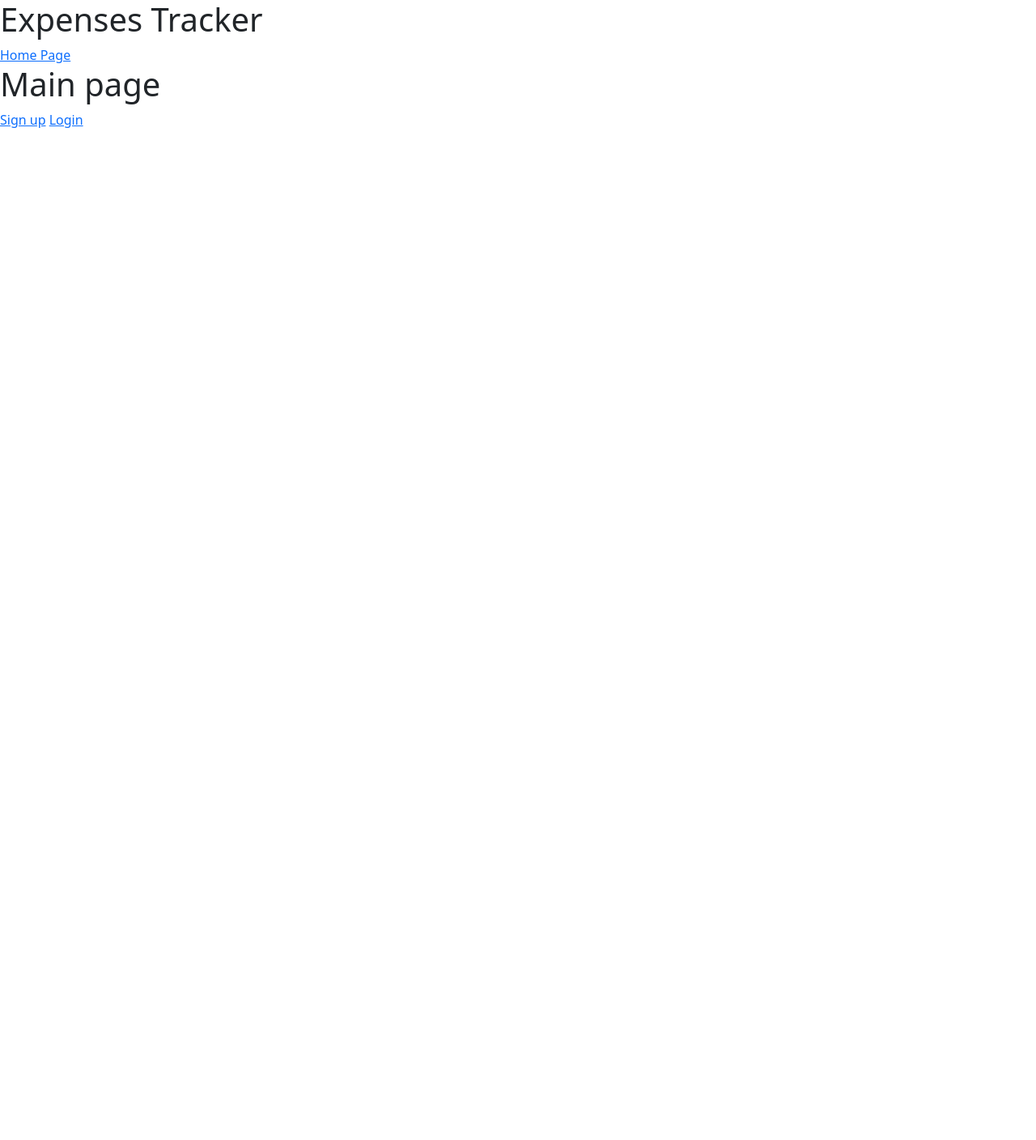
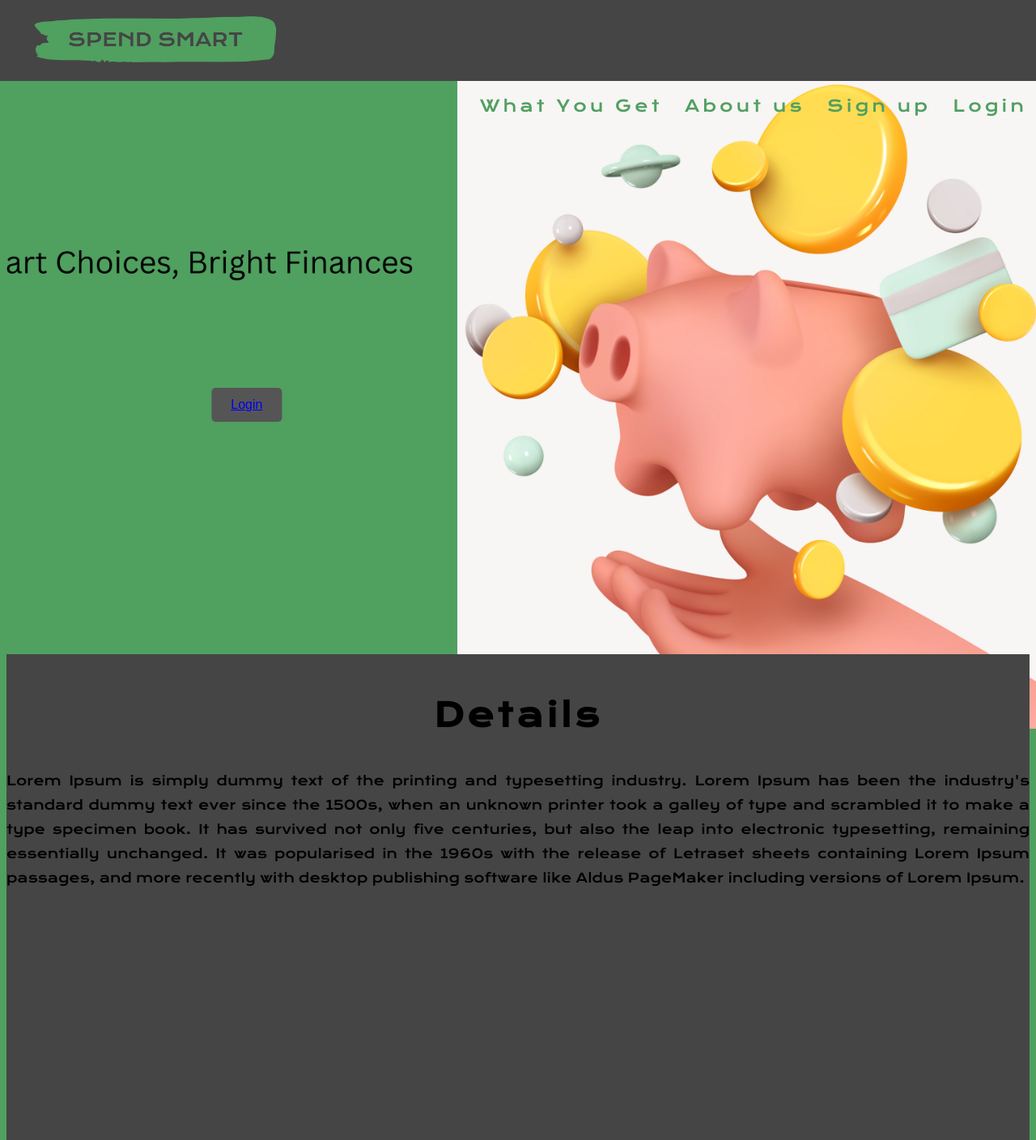
Before and after one commit to brunogomes11/SpendSmart, a Flask app: page / in a window 1280 px wide. Shown: the whole page at 81% size. Before the commit the page ends 158 px from the top, so only its background shows below. Run offline with Flask 3, Linux system fonts and the light colour scheme.

Commit message:
start of css on home page and login page

```diff
--- a/app/routes.py
+++ b/app/routes.py
@@ -1,5 +1,5 @@
 from app import app, db
-from flask import render_template, request, redirect, session, flash
+from flask import render_template, request, redirect, session, flash, url_for
 from app.models import Users, Expenses
 from app.forms import Signup, Login, AddExpense, EditExpense, DateRange
 from datetime import datetime, timedelta
@@ -117,13 +117,13 @@ def show_expenses():
     else:
         expenses = (
             db.session.query(Expenses)
-            .filter(Expenses.user_id == user_id, Expenses.category != "Income")
+            .filter(Expenses.user_id == user_id, Expenses.category != "income")
             .all()
         )
 
         income = (
             db.session.query(Expenses)
-            .filter(Expenses.user_id == user_id, Expenses.category == "Income")
+            .filter(Expenses.user_id == user_id, Expenses.category == "income")
             .all()
         )
 
@@ -213,7 +213,7 @@ def dashboard():
     income = (
         db.session.query(Expenses.category, func.sum(Expenses.amount).label("total"))
         .filter(Expenses.user_id == user_id)
-        .filter(Expenses.category == "Income")
+        .filter(Expenses.category == "income")
         .group_by(Expenses.category)
         .all()
     )
@@ -222,7 +222,7 @@ def dashboard():
     expenses = (
         db.session.query(func.sum(Expenses.amount).label("total"))
         .filter(Expenses.user_id == user_id)
-        .filter(Expenses.category != "Income")
+        .filter(Expenses.category != "income")
         .all()
     )
 
@@ -235,7 +235,7 @@ def dashboard():
     ##SPEND BY DATE
     dates = (
         db.session.query(func.sum(Expenses.amount), Expenses.date)
-        .filter(Expenses.category != "Income", Expenses.user_id == user_id)
+        .filter(Expenses.category != "income", Expenses.user_id == user_id)
         .group_by(Expenses.date)
         .order_by(Expenses.date)
         .all()
@@ -253,7 +253,7 @@ def dashboard():
 
     category_comparison = (
         db.session.query(func.sum(Expenses.amount), Expenses.category)
-        .filter(Expenses.category != "Income", Expenses.user_id == user_id)
+        .filter(Expenses.category != "income", Expenses.user_id == user_id)
         .group_by(Expenses.category)
         .order_by(Expenses.category)
         .all()
@@ -321,7 +321,7 @@ def weekly():
         .filter(Expenses.date >= start_date)
         .filter(Expenses.user_id == user_id)
         .order_by(Expenses.date.asc())
-        .filter(Expenses.category != "Income")
+        .filter(Expenses.category != "income")
         .all()
     )
 
@@ -330,7 +330,7 @@ def weekly():
         .filter(Expenses.date >= start_date)
         .filter(Expenses.user_id == user_id)
         .order_by(Expenses.date.asc())
-        .filter(Expenses.category == "Income")
+        .filter(Expenses.category == "income")
         .all()
     )
 
@@ -346,6 +346,12 @@ def weekly():
         total_expense += data.amount
     total_expense = round(total_expense, 2)
 
-    total = total_income - total_expense
+    net_balance = total_income - total_expense
 
-    return render_template("weekly.html", results=results, total=total)
+    return render_template(
+        "weekly.html",
+        results=results,
+        net_balance=net_balance,
+        total_income=total_income,
+        total_expense=total_expense,
+    )
--- /dev/null
+++ b/app/static/styles.css
@@ -0,0 +1,127 @@
+@import url("https://fonts.googleapis.com/css2?family=Krona+One&display=swap");
+
+body {
+    background-color: #50a060;
+    text-align: center;
+    font-family: "Krona One", sans-serif;
+}
+
+.logo-img {
+    width: 300px;
+    margin-top: 20px;
+}
+
+header {
+    background-color: #454545;
+    width: 100%;
+    height: 100px;
+    top: 0;
+    left: 0;
+    position: fixed;
+    z-index: 1;
+}
+
+/* LOGO NAV BAR  */
+.logo {
+    width: 30%;
+    float: left;
+}
+
+/* NAV BAR */
+nav {
+    float: right;
+    line-height: 100px;
+}
+
+/* NAV LINK */
+nav a {
+    text-decoration: none;
+    letter-spacing: 4px;
+    font-size: 20px;
+    color: #50a060;
+    padding: 36px 10px;
+    margin: 0 1px;
+    font-weight: 500;
+}
+
+nav a:hover {
+    background: #50a060;
+    color: #454545;
+}
+
+/* BANNER */
+.banner-area {
+    background-image: url(banner.png);
+    background-size: cover;
+    background-position: center center;
+    top: 100px;
+    height: 100vh;
+    width: 100%;
+    position: fixed;
+    z-index: -1;
+}
+
+/* BUTTON MIDDLE BANNER */
+.btn-login-banner {
+    position: absolute;
+    top: 50%;
+    right: 70%;
+    transform: translate(-50%, -50%);
+    -ms-transform: translate(-50%, -50%);
+    background-color: #555;
+    color: white;
+    font-size: 16px;
+    padding: 12px 24px;
+    border: none;
+    cursor: pointer;
+    border-radius: 5px;
+}
+
+.btn-login-banner:hover {
+    background-color: black;
+}
+
+.content-area {
+    width: 100%;
+    height: 600px;
+    position: relative;
+    background: #454545;
+    top: 800px;
+}
+
+.content-area h2 {
+    font-size: 40px;
+    margin: 0;
+    padding-top: 50px;
+    letter-spacing: 4px;
+}
+
+.content-area p {
+    padding: 2% 0;
+    line-height: 30px;
+    text-align: justify;
+}
+
+/* LOGIN */
+
+.login-box {
+    background-color: #454545;
+    width: 300px;
+    border-radius: 6px;
+    margin: 200px auto 0 auto;
+    padding: 0px 0px 70px 0px;
+    border: white 4px solid;
+    position: relative;
+}
+
+/* SIGN UP */
+
+.signup-box {
+    background-color: #454545;
+    width: 300px;
+    border-radius: 6px;
+    margin: 200px auto 0 auto;
+    padding: 0px 0px 70px 0px;
+    border: white 4px solid;
+    position: relative;
+}
--- a/app/templates/base.html
+++ b/app/templates/base.html
@@ -1,24 +1,47 @@
 <!DOCTYPE html>
 <html lang="en">
     <head>
+        <link
+            rel="stylesheet"
+            type="text/css"
+            href="{{ url_for('static', filename='styles.css') }}"
+        />
+
         <meta charset="UTF-8" />
         <meta name="viewport" content="width=device-width, initial-scale=1.0" />
-        <link
-            href="https://cdn.jsdelivr.net/npm/bootstrap@5.3.0/dist/css/bootstrap.min.css"
-            rel="stylesheet"
-            integrity="sha384-9ndCyUaIbzAi2FUVXJi0CjmCapSmO7SnpJef0486qhLnuZ2cdeRhO02iuK6FUUVM"
-            crossorigin="anonymous"
-        />
+
+        <!-- Chart.js library for creating GRAPHS -->
         <script src="https://cdn.jsdelivr.net/npm/chart.js"></script>
 
         <title>Expenses Tracker</title>
     </head>
     <body>
-        <h1>Expenses Tracker</h1>
-        <a href="/">Home Page</a>
-        {% if session.name %}
-        <h3>Logged in as {{ session.name }}</h3>
-        <a href="/logout">Logout</a>
-        {% endif %} {% block main %} {% endblock%}
+        <div class="box-area">
+            <header>
+                <div class="wrapper">
+                    <div class="logo">
+                        <img
+                            src="{{url_for('static', filename='logo-green-back.png')}}"
+                            alt="logo"
+                            class="logo-img"
+                        />
+                    </div>
+                    <nav>
+                        <a href="">How It Works</a>
+                        <a href="">What You Get</a>
+                        <a href="">About us</a>
+
+                        {% if not session.name %}
+                        <a href="/signup">Sign up</a>
+                        <a href="/login">Login</a>
+                        {% else %}
+                        <h3>Logged in as {{ session.name }}</h3>
+                        <a href="/logout">Logout</a>
+                        {% endif %}
+                    </nav>
+                </div>
+            </header>
+        </div>
+        {% block main %} {% endblock%}
     </body>
 </html>
--- a/app/templates/home.html
+++ b/app/templates/home.html
@@ -1,11 +1,26 @@
 {% extends 'base.html' %} {% block main %}
-<h1>Main page</h1>
-{% if session.name %}
-<a href="/expenses">Expenses</a>
+<!-- <a href="/expenses">Expenses</a>
 <a href="/dashboard">Dashboard</a>
-<a href="/weekly">Weekly</a>
-<a href="/category">Category</a> NEEDS A category name {% else %}
-<a href="/signup">Sign up</a>
-<a href="/login">Login</a>
+<a href="/weekly">Weekly</a> -->
 
-{% endif %} {% endblock%}
+<div class="banner-area">
+    <button class="btn-login-banner"><a href="/login">Login</a></button>
+</div>
+<div class="content-area">
+    <div class="wrapper">
+        <h2>Details</h2>
+        <p>
+            Lorem Ipsum is simply dummy text of the printing and typesetting
+            industry. Lorem Ipsum has been the industry's standard dummy text
+            ever since the 1500s, when an unknown printer took a galley of type
+            and scrambled it to make a type specimen book. It has survived not
+            only five centuries, but also the leap into electronic typesetting,
+            remaining essentially unchanged. It was popularised in the 1960s
+            with the release of Letraset sheets containing Lorem Ipsum passages,
+            and more recently with desktop publishing software like Aldus
+            PageMaker including versions of Lorem Ipsum.
+        </p>
+    </div>
+</div>
+
+{% endblock%}
--- a/app/templates/signup.html
+++ b/app/templates/signup.html
@@ -1,6 +1,7 @@
 {% extends 'base.html' %} {% block main %}
+<div class="signup-box">
+    <form action="/signup" method="POST">
         <h2>Sign up</h2>
-<form action="/signup" method="POST">
         {{form.csrf_token}}
         <p>
             {{form.email.label}}<br />
@@ -49,4 +50,5 @@
         {% endif %}
         <p>{{ form.submit }}</p>
     </form>
+</div>
 {% endblock%}
--- a/app/templates/weekly.html
+++ b/app/templates/weekly.html
@@ -13,5 +13,7 @@
     </tr>
     {% endfor %}
 </table>
-<p>Total Amount (A$): {{total}}</p>
+<p>Total Income (A$): {{total_income}}</p>
+<p>Total Expenses (A$): {{total_expense}}</p>
+<p>Net Balance (A$): {{net_balance}}</p>
 {% endblock%}
```
Also changed, not shown: app/templates/dashboard.html (+5 -5 lines), app/templates/login.html (+12 -11 lines), app/static/banner.png (added), app/static/logo-gray-back.png (added), app/static/logo-green-back.png (added). Lines whose indentation alone changed are shown as unchanged.
